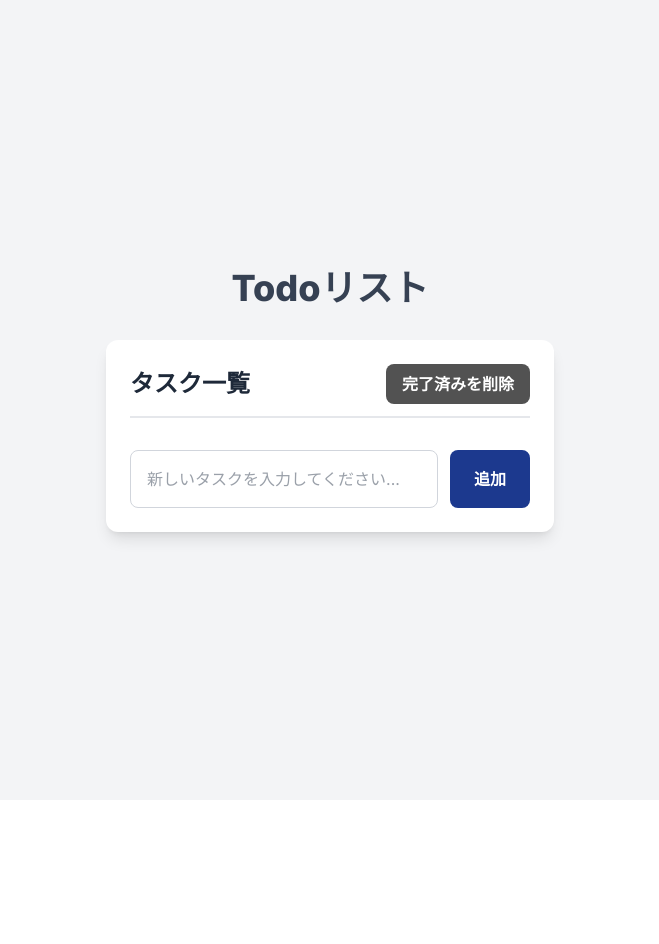
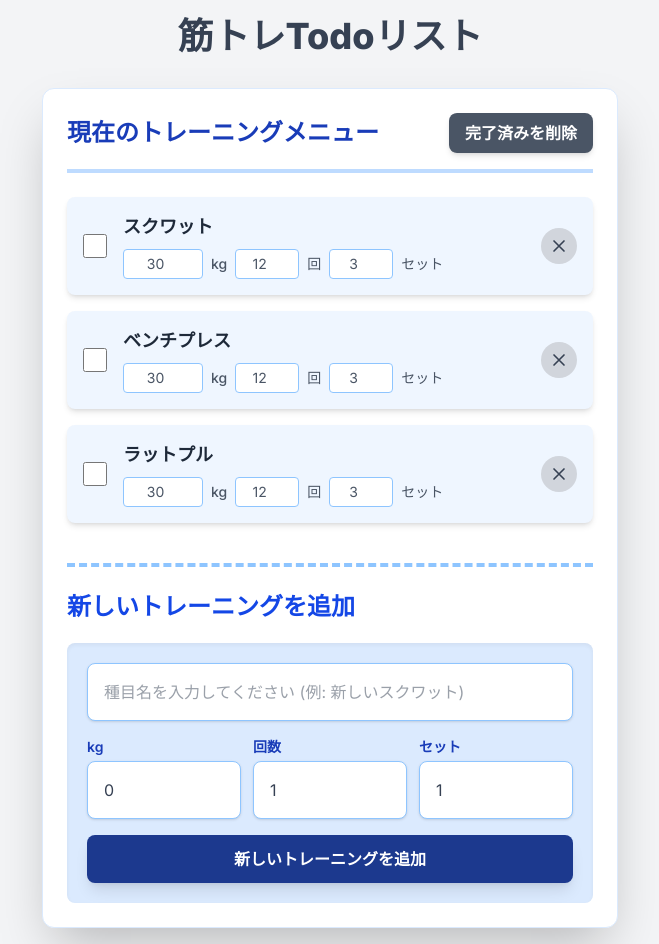
Before and after one commit to kometoume/my-portfolio, a Next.js app: page /todos in a window 1280 px wide. Shown: the whole page, without its empty margins (310-969 px from the left). Before the commit the page ends 800 px from the top, so only its background shows below. Built offline with nearby package versions, Linux system fonts and the light colour scheme.

Commit message:
Todoリスト修正01

```diff
--- a/src/app/todos/page.tsx
+++ b/src/app/todos/page.tsx
@@ -5,7 +5,7 @@ import TodoApp from '../../components/TodoApp';
 export default function TodosPage() {
   return (
     <main className="min-h-screen bg-gray-100 flex flex-col items-center justify-center p-4">
-      <h1 className="text-4xl font-extrabold text-gray-700 mb-3">Todoリスト</h1> {/* 日本語化 */}
+      <h1 className="text-4xl font-extrabold text-gray-700 mb-3">筋トレTodoリスト</h1>
       <TodoApp />
     </main>
   );
--- a/src/components/TodoApp.tsx
+++ b/src/components/TodoApp.tsx
@@ -1,5 +1,3 @@
-// src/components/TodoApp.tsx
-
 'use client';
 
 import React, { useState, useEffect, FormEvent } from 'react';
@@ -8,45 +6,99 @@ interface Todo {
   id: number;
   title: string;
   isCompleted: boolean;
+  sets: number;
+  reps: number;
+  weight: number;
+  dateCompleted?: number;
+  notes?: string;
 }
 
+const initialTodos: Todo[] = [
+  { id: 1, title: 'スクワット', isCompleted: false, sets: 3, reps: 12, weight: 30 },
+  { id: 2, title: 'ベンチプレス', isCompleted: false, sets: 3, reps: 12, weight: 30 },
+  { id: 3, title: 'ラットプル', isCompleted: false, sets: 3, reps: 12, weight: 30 },
+];
+
 const TodoApp: React.FC = () => {
-  const [todos, setTodos] = useState<Todo[]>([]);
-  const [inputValue, setInputValue] = useState<string>('');
+  const [isClient, setIsClient] = useState(false);
+  const [todos, setTodos] = useState<Todo[]>(initialTodos);
+  const [inputValue, setInputValue] = useState<{
+    title: string;
+    sets: number;
+    reps: number;
+    weight: number;
+  }>({
+    title: '',
+    sets: 1,
+    reps: 1,
+    weight: 0,
+  });
 
   useEffect(() => {
+    if (typeof window !== 'undefined') {
       const savedTodos = localStorage.getItem('todos');
       if (savedTodos) {
         try {
           setTodos(JSON.parse(savedTodos));
         } catch (error) {
           console.error("localStorageからのTodoのパースに失敗しました:", error);
-        setTodos([]);
+          setTodos(initialTodos);
         }
+      } else {
+        // Local Storageが空の場合もinitialTodosを設定
+        setTodos(initialTodos);
+      }
+      setIsClient(true);
     }
   }, []);
 
   useEffect(() => {
+    if (isClient && typeof window !== 'undefined') {
       localStorage.setItem('todos', JSON.stringify(todos));
-  }, [todos]);
+    }
+  }, [todos, isClient]);
 
   const addTodo = (e: FormEvent) => {
     e.preventDefault();
-    if (inputValue.trim() === '') return;
+    if (inputValue.title.trim() === '') return;
 
     const newTodo: Todo = {
       id: Date.now(),
-      title: inputValue.trim(),
+      title: inputValue.title.trim(),
       isCompleted: false,
+      sets: inputValue.sets,
+      reps: inputValue.reps,
+      weight: inputValue.weight,
     };
     setTodos((prevTodos) => [...prevTodos, newTodo]);
-    setInputValue('');
+    setInputValue({
+      title: '',
+      sets: 1,
+      reps: 1,
+      weight: 0,
+    });
   };
 
   const toggleTodo = (id: number) => {
     setTodos((prevTodos) =>
       prevTodos.map((todo) =>
-        todo.id === id ? { ...todo, isCompleted: !todo.isCompleted } : todo
+        todo.id === id
+          ? {
+              ...todo,
+              isCompleted: !todo.isCompleted,
+              dateCompleted: !todo.isCompleted ? Date.now() : undefined,
+            }
+          : todo
+      )
+    );
+  };
+
+  const handleEditTodo = (id: number, field: 'sets' | 'reps' | 'weight', value: number) => {
+    setTodos((prevTodos) =>
+      prevTodos.map((todo) =>
+        todo.id === id
+          ? { ...todo, [field]: value }
+          : todo
       )
     );
   };
@@ -55,23 +107,43 @@ const TodoApp: React.FC = () => {
     if (!confirm('本当にこのタスクを削除しますか？')) {
       return;
     }
-    setTodos((prevTodos) => prevTodos.filter((todo) => todo.id !== id));
+    const updatedTodos = todos.filter((todo) => todo.id !== id);
+    // 全てのタスクが削除された場合、initialTodosを再表示
+    if (updatedTodos.length === 0) {
+      setTodos(initialTodos);
+    } else {
+      setTodos(updatedTodos);
+    }
   };
 
   const purgeCompletedTodos = () => {
     if (!confirm('完了済みのタスクをすべて削除しますか？')) {
       return;
     }
-    setTodos((prevTodos) => prevTodos.filter((todo) => !todo.isCompleted));
+    const newTodos = todos.filter((todo) => !todo.isCompleted);
+    // 完了済みを削除した結果、リストが空になった場合、initialTodosを再表示
+    if (newTodos.length === 0) {
+      setTodos(initialTodos);
+    } else {
+      setTodos(newTodos);
+    }
   };
 
+  if (!isClient) {
     return (
-    <div className="container mx-auto p-6 max-w-md bg-white rounded-xl shadow-lg mt-5">
-      <h1 className="text-2xl font-extrabold border-b-2 border-gray-200 pb-3 mb-6 flex justify-between items-center text-gray-800">
-        タスク一覧
+      <div className="container mx-auto p-6 max-w-xl bg-white rounded-xl shadow-lg mt-5 text-center text-gray-600">
+        読み込み中...
+      </div>
+    );
+  }
+
+  return (
+    <div className="container mx-auto p-6 max-w-xl bg-white rounded-xl shadow-2xl mt-5 border border-blue-100">
+      <h1 className="text-2xl font-extrabold text-blue-800 mb-6 pb-4 border-b-4 border-blue-200 flex justify-between items-center">
+        現在のトレーニングメニュー
         <button
           onClick={purgeCompletedTodos}
-          className="ml-4 px-4 py-2 bg-neutral-600 text-white rounded-lg hover:bg-neutral-700 transition-colors duration-200 focus:outline-none focus:ring-2 focus:ring-neutral-600 focus:ring-opacity-50 text-base font-semibold cursor-pointer"
+          className="ml-4 px-4 py-2 bg-gray-600 text-white rounded-lg hover:bg-gray-700 transition-colors duration-200 focus:outline-none focus:ring-2 focus:ring-gray-600 focus:ring-opacity-50 text-base font-semibold cursor-pointer shadow-md"
         >
           完了済みを削除
         </button>
@@ -81,26 +153,61 @@ const TodoApp: React.FC = () => {
         {todos.map((todo) => (
           <li
             key={todo.id}
-            className="flex justify-between items-center bg-white p-4 rounded-lg shadow-sm border border-gray-100"
+            className={`flex justify-between items-center p-4 rounded-lg shadow-md transition-all duration-200 ease-in-out
+                       ${todo.isCompleted ? 'bg-green-100 border-green-200' : 'bg-blue-50 border-blue-200 hover:shadow-lg'}`}
           >
             <label className="flex items-center flex-grow cursor-pointer text-gray-700">
               <input
                 type="checkbox"
                 checked={todo.isCompleted}
                 onChange={() => toggleTodo(todo.id)}
-                // focus:ring-blue-800 と focus:ring-2 を削除
                 className="mr-4 w-6 h-6 bg-gray-200 border-gray-300 rounded cursor-pointer
-                           checked:bg-blue-900 checked:border-transparent focus:outline-none" // focus:outline-none を追加してデフォルトのアウトラインも消す
+                           checked:bg-blue-900 checked:border-transparent focus:outline-none flex-shrink-0"
               />
-              <span className={`text-lg flex-grow ${todo.isCompleted ? 'line-through text-gray-500' : 'text-gray-800'}`}>
-                {todo.title}
-              </span>
+              <div className={`text-lg flex-grow ${todo.isCompleted ? 'line-through text-gray-500' : 'text-gray-800'}`}>
+                <span className="font-bold block mb-2">{todo.title}</span>
+                <div className="flex items-center text-sm text-gray-600 mt-1 space-x-2 flex-wrap">
+                  {/* kg入力フィールド */}
+                  <input
+                    type="number"
+                    value={todo.weight}
+                    onChange={(e) => handleEditTodo(todo.id, 'weight', parseFloat(e.target.value) || 0)}
+                    className="w-20 p-1 border border-blue-300 rounded text-center bg-white focus:ring-blue-500 focus:border-blue-500"
+                    min="0"
+                    step="0.5"
+                  />
+                  <span className="font-medium">kg</span>
+                  {/* 回数入力フィールド */}
+                  <input
+                    type="number"
+                    value={todo.reps}
+                    onChange={(e) => handleEditTodo(todo.id, 'reps', parseInt(e.target.value) || 0)}
+                    className="w-16 p-1 border border-blue-300 rounded text-center bg-white focus:ring-blue-500 focus:border-blue-500"
+                    min="0"
+                  />
+                  <span className="font-medium">回</span>
+                  {/* セット数入力フィールド */}
+                  <input
+                    type="number"
+                    value={todo.sets}
+                    onChange={(e) => handleEditTodo(todo.id, 'sets', parseInt(e.target.value) || 0)}
+                    className="w-16 p-1 border border-blue-300 rounded text-center bg-white focus:ring-blue-500 focus:border-blue-500"
+                    min="0"
+                  />
+                  <span className="font-medium">セット</span>
+                </div>
+                {todo.isCompleted && todo.dateCompleted && (
+                  <div className="text-xs text-gray-400 mt-1">
+                    完了日: {new Date(todo.dateCompleted).toLocaleDateString('ja-JP')}
+                  </div>
+                )}
+              </div>
             </label>
             <button
               onClick={() => deleteTodo(todo.id)}
-              className="ml-4 w-8 h-8 flex items-center justify-center bg-gray-200 text-gray-600 rounded-full hover:bg-gray-300 hover:text-gray-700 transition-colors duration-200 focus:outline-none focus:ring-2 focus:ring-gray-300 focus:ring-opacity-50 cursor-pointer"
+              className="ml-4 w-9 h-9 flex items-center justify-center bg-gray-300 text-gray-700 rounded-full hover:bg-gray-400 hover:text-gray-800 transition-colors duration-200 focus:outline-none focus:ring-2 focus:ring-gray-400 focus:ring-opacity-50 cursor-pointer flex-shrink-0"
             >
-              <svg className="w-4 h-4" fill="none" stroke="currentColor" viewBox="0 0 24 24" xmlns="http://www.w3.org/2000/svg">
+              <svg className="w-5 h-5" fill="none" stroke="currentColor" viewBox="0 0 24 24" xmlns="http://www.w3.org/2000/svg">
                 <path strokeLinecap="round" strokeLinejoin="round" strokeWidth="2" d="M6 18L18 6M6 6l12 12"></path>
               </svg>
             </button>
@@ -108,21 +215,69 @@ const TodoApp: React.FC = () => {
         ))}
       </ul>
 
-      <form onSubmit={addTodo} className="flex gap-3 mt-8">
+      {/* 新しいToDoを追加するセクション */}
+      <div className="mt-10 pt-6 border-t-4 border-dashed border-blue-300">
+        <h2 className="text-2xl font-bold mb-5 text-blue-700">新しいトレーニングを追加</h2>
+        <form onSubmit={addTodo} className="flex flex-col gap-4 p-5 bg-blue-100 rounded-lg shadow-inner">
+          {/* 種目名入力フィールド */}
           <input
             type="text"
-          value={inputValue}
-          onChange={(e) => setInputValue(e.target.value)}
-          placeholder="新しいタスクを入力してください..."
-          className="flex-grow p-4 border border-gray-300 rounded-lg focus:outline-none focus:ring-2 focus:ring-blue-800 focus:border-transparent text-gray-700 text-base"
+            value={inputValue.title}
+            onChange={(e) => setInputValue({ ...inputValue, title: e.target.value })}
+            placeholder="種目名を入力してください (例: 新しいスクワット)"
+            className="flex-grow p-4 border border-blue-300 rounded-lg focus:outline-none focus:ring-2 focus:ring-blue-600 focus:border-transparent text-gray-700 text-base bg-white shadow-sm"
           />
+          {/* kg、回数、セットの入力フィールドを新しい順序で配置 */}
+          <div className="flex gap-3">
+            {/* 重さ入力フィールド (kg) */}
+            <div className="flex flex-col flex-1">
+              <label htmlFor="new-weight" className="text-sm font-semibold text-blue-800 mb-1">kg</label>
+              <input
+                id="new-weight"
+                type="number"
+                value={inputValue.weight}
+                onChange={(e) => setInputValue({ ...inputValue, weight: parseFloat(e.target.value) || 0 })}
+                placeholder="0"
+                min="0"
+                step="0.5"
+                className="p-4 border border-blue-300 rounded-lg focus:outline-none focus:ring-2 focus:ring-blue-600 focus:border-transparent text-gray-700 text-base bg-white shadow-sm w-full"
+              />
+            </div>
+            {/* 回数入力フィールド */}
+            <div className="flex flex-col flex-1">
+              <label htmlFor="new-reps" className="text-sm font-semibold text-blue-800 mb-1">回数</label>
+              <input
+                id="new-reps"
+                type="number"
+                value={inputValue.reps}
+                onChange={(e) => setInputValue({ ...inputValue, reps: parseInt(e.target.value) || 1 })}
+                placeholder="1"
+                min="1"
+                className="p-4 border border-blue-300 rounded-lg focus:outline-none focus:ring-2 focus:ring-blue-600 focus:border-transparent text-gray-700 text-base bg-white shadow-sm w-full"
+              />
+            </div>
+            {/* セット数入力フィールド */}
+            <div className="flex flex-col flex-1">
+              <label htmlFor="new-sets" className="text-sm font-semibold text-blue-800 mb-1">セット</label>
+              <input
+                id="new-sets"
+                type="number"
+                value={inputValue.sets}
+                onChange={(e) => setInputValue({ ...inputValue, sets: parseInt(e.target.value) || 1 })}
+                placeholder="1"
+                min="1"
+                className="p-4 border border-blue-300 rounded-lg focus:outline-none focus:ring-2 focus:ring-blue-600 focus:border-transparent text-gray-700 text-base bg-white shadow-sm w-full"
+              />
+            </div>
+          </div>
           <button
             type="submit"
-          className="px-6 py-3 bg-blue-900 text-white rounded-lg hover:bg-blue-950 transition-colors duration-200 focus:outline-none focus:ring-2 focus:ring-blue-900 focus:ring-opacity-50 text-base font-semibold cursor-pointer"
+            className="px-6 py-3 bg-blue-900 text-white rounded-lg hover:bg-blue-950 transition-colors duration-200 focus:outline-none focus:ring-2 focus:ring-blue-900 focus:ring-opacity-50 text-base font-semibold cursor-pointer shadow-lg"
           >
-          追加
+            新しいトレーニングを追加
           </button>
         </form>
+      </div>
     </div>
   );
 };
```
Lines whose indentation alone changed are shown as unchanged.
